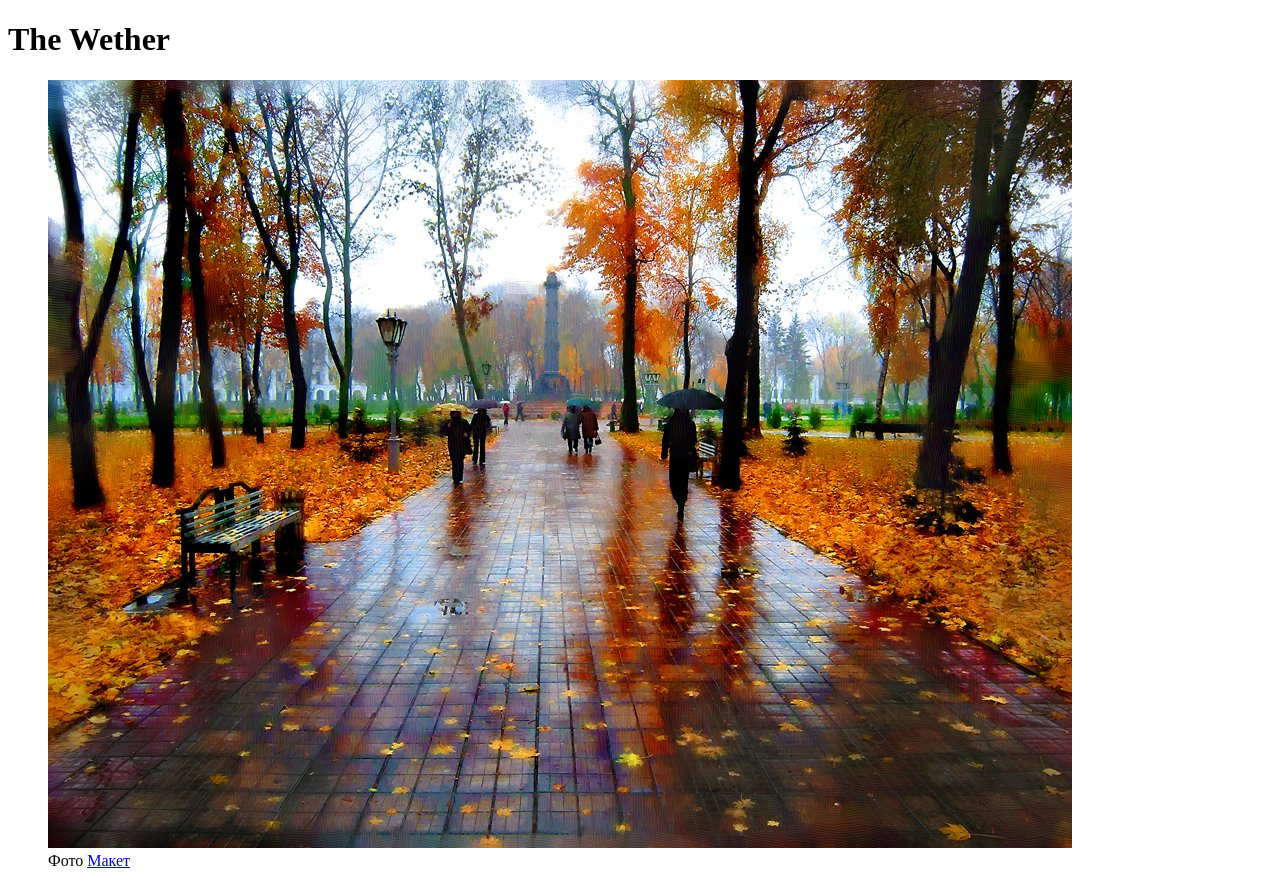
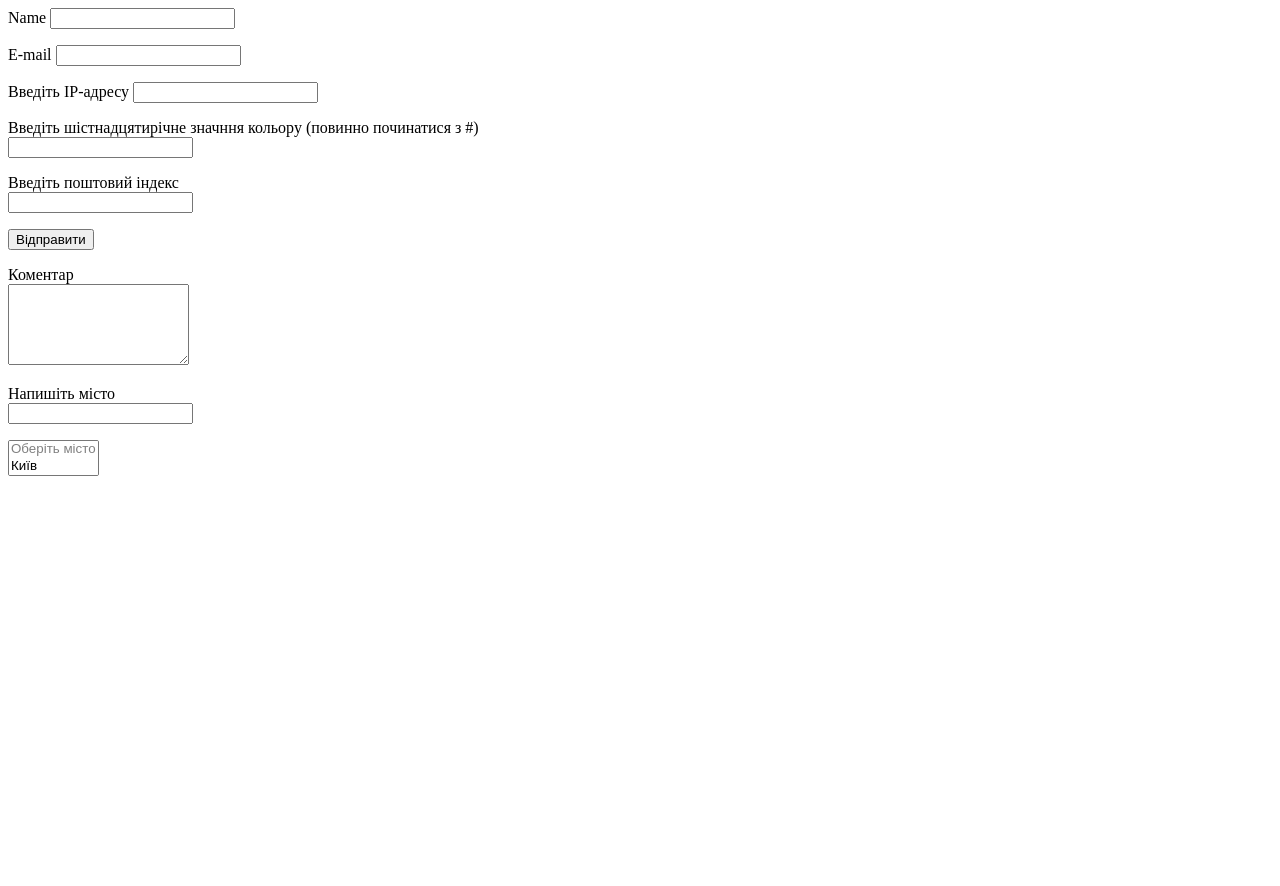
Before and after one commit to aboyarchuk/pogoda, a plain HTML site: page index.html in a window 1280 px wide. After the commit the page ends 800 px from the top, so only its background shows below. Drawn offline with Linux system fonts and the light colour scheme.

Commit message:
Update index.html

```diff
--- a/index.html
+++ b/index.html
@@ -1,16 +1,59 @@
 <!DOCTYPE html>
 <html>
   <head>
-    <meta charset="utf-8">
-     <title> Прогноз погоды по обласным центрам </title>
+     <meta charset="utf-8">
+     <title> Форма ввода данных </title>
   </head>
   <body>
-        <h1>The Wether</h1>
-        <figure>
-        <img src="poltava.jpg" alt = "Фото Полтави" >
-          <figcaption>
-         Фото <a href="https://moqups.com/malinka/dE69x1v0/p:a1c4a6808"> Макет</a>
-          </figcaption>
-        </figure>
+
+<form>
+
+	 <label for="name">Name</label>
+     <input type="text" name="name" required/>
+
+     <p><label for="email">E-mail</label>
+     <input type="email" name="email" required></p>
+
+     <p><label for="ip">Введіть IP-адресу</label>
+     <input type="text" name="ip" pattern="\d{1,3}\.\d{1,3}\.\d{1,3}\.\d{1,3}" required></p>
+
+     <p>Введіть шістнадцятирічне значння кольору (повинно починатися з #)<br>
+     <input type="text" name="digit" required pattern="#[0-9A-Fa-f]{6}"></p>
+
+     <p>Введіть поштовий індекс<br>
+     <input type="text" name="postindex" required pattern="[0-9]{6}"></p>
+
+
+     <p><input type="submit" value="Відправити"></p>
+
+     <p>Коментар<br>
+     <textarea name="commentar" rows="5" cols="20"></textarea></p>
+
+    <p>Напишіть місто<br><input list="mista"></p>
+   <datalist id="mista">
+    <option>Київ</option>
+    <option>Полтава</option>
+    <option>Львів</option>
+    <option>Харків</option>
+    <option>Одесса</option>
+    <option>Кіровоград</option>
+   </datalist>
+
+
+   <p><select size="2" multiple neme="mista">
+    <option disabled>Оберіть місто</option>
+    <option>Київ</option>
+    <option>Полтава</option>
+    <option>Львів</option>
+    <option>Харків</option>
+    <option>Одесса</option>
+   </select></p>
+
+
+
+</form>
+
+
+
   </body>
-</html>
+  </html>
```
